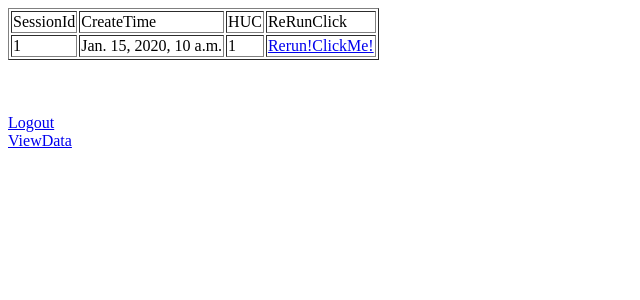
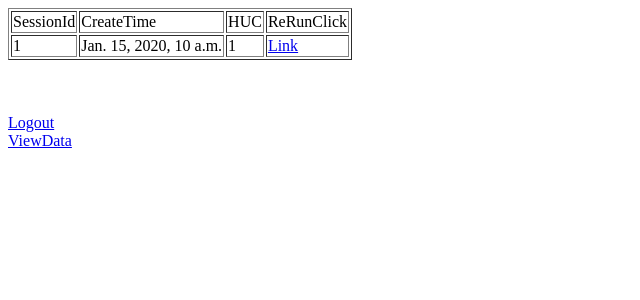
Before and after one commit to hancocb/migration2015, a Django app: template abe/template/mapstepl/userSession.html in a window 1280 px wide. Shown: the top 300 px of the page, without its empty margins (0-640 px from the left). Run offline with Django 3.2, Linux system fonts and the light colour scheme; the template is opened without the code that fills it: most values are stand-ins (such as "Sample title", 1, 10 or a date in 2020).

Commit message:
userSession temaplate better

```diff
--- a/abe/template/mapstepl/userSession.html
+++ b/abe/template/mapstepl/userSession.html
@@ -8,7 +8,7 @@
 
     {% for ss in ctx %}
     <tr>
-        <td> {{ss.session_id}} </td> <td> {{ss.create_time}} </td> <td>{{ss.hucid}} </td><td> <a href="/stepl/rerunStep1?session_id={{ss.session_id}}" target="_blank">Rerun!ClickMe!</a> </td>
+        <td> {{ss.session_id}} </td> <td> {{ss.create_time}} </td> <td>{{ss.hucid}} </td><td> <a href="/stepl/rerunStep1?session_id={{ss.session_id}}" target="_blank">Link</a> </td>
     </tr>
     {% endfor %}
 
```
